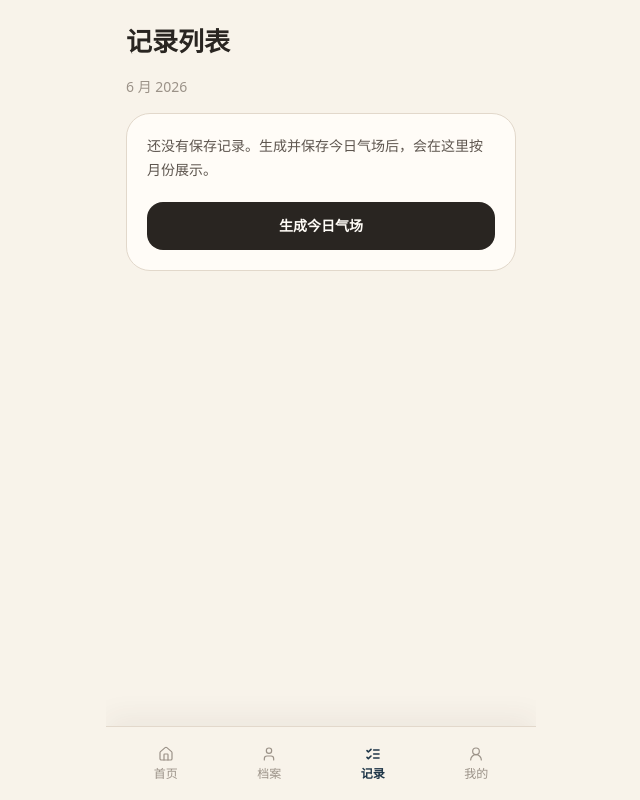
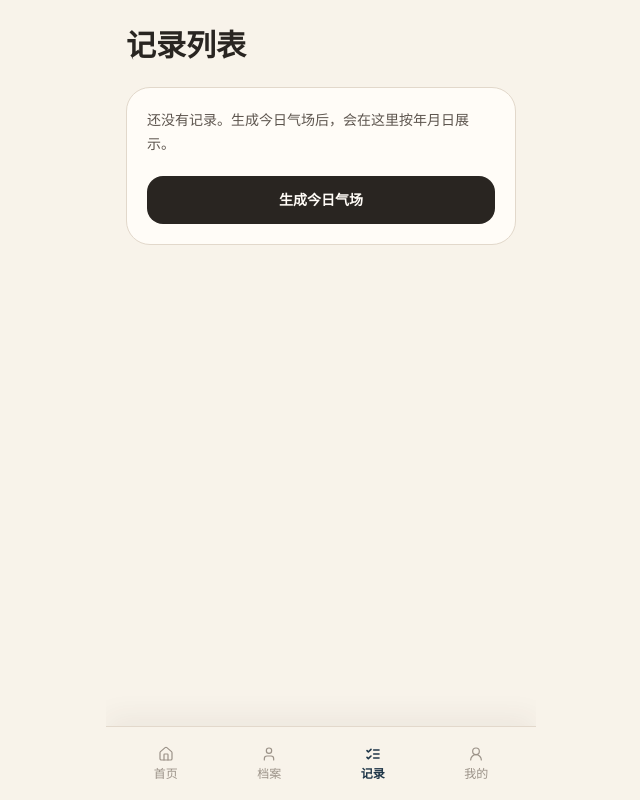
Before and after one commit to carycoi888/today-aura-v1.0, a Next.js app: page /prototype in a window 1280 px wide. Both pictures are taken after a click on the button "记录". Shown: the whole page, without its empty margins (319-959 px from the left). Built offline with nearby package versions, Linux system fonts and the light colour scheme.

Commit message:
fix prototype history and color contrast

```diff
--- a/src/app/globals.css
+++ b/src/app/globals.css
@@ -76,4 +76,16 @@
   .animate-aura-swatch-open {
     animation: aura-swatch-open 320ms ease-out both;
   }
+
+  .aura-home-question-title {
+    font-family:
+      "Songti SC",
+      "STSong",
+      "Noto Serif CJK SC",
+      "Source Han Serif SC",
+      "SimSun",
+      serif;
+    font-feature-settings: "palt" 1;
+    font-synthesis: none;
+  }
 }
--- a/src/components/prototype/AuraPrototype.tsx
+++ b/src/components/prototype/AuraPrototype.tsx
@@ -4,6 +4,7 @@ import { AnimatePresence, MotionConfig, motion, useReducedMotion } from "motion/
 import {
   CalendarDays,
   Check,
+  ChevronDown,
   ChevronLeft,
   ChevronRight,
   RefreshCcw,
@@ -14,6 +15,7 @@ import { BottomNav, type PrototypeNavKey } from "@/components/prototype/BottomNa
 import { HomeLuxuryScreen } from "@/components/prototype/HomeLuxuryScreen";
 import { ProfileLuxuryScreen } from "@/components/prototype/ProfileLuxuryScreen";
 import { SharePreviewModal } from "@/components/prototype/SharePreviewModal";
+import { readableMutedTextColor, readableSoftLayer, readableTextColor } from "@/lib/aura/colorContrast";
 import {
   defaultProfile,
   desiredAuraOptions,
@@ -113,15 +115,19 @@ export function AuraPrototype() {
 
   function startGenerate() {
     const next = generateDailyAura(input, profile, false);
+    saveResult(next);
     setResult(next);
+    setHistory(readResults());
     setRegeneratedUsed(false);
     setScreen("generating");
   }
 
   function openDefaultResult() {
     const next = generateDailyAura(defaultInput, profile, false);
+    saveResult(next);
     setInput(defaultInput);
     setResult(next);
+    setHistory(readResults());
     setRegeneratedUsed(false);
     setScreen("overview");
   }
@@ -137,7 +143,9 @@ export function AuraPrototype() {
   function confirmRegenerate() {
     if (!result || regeneratedUsed) return;
     const next = generateDailyAura(result.input, profile, true);
+    saveResult(next);
     setResult(next);
+    setHistory(readResults());
     setRegeneratedUsed(true);
     setScreen("generating");
   }
@@ -437,6 +445,9 @@ function OverviewScreen({
 }) {
   const [activeAdvice, setActiveAdvice] = useState<"outfit" | "makeup">("outfit");
   const [shareOpen, setShareOpen] = useState(false);
+  const heroTextColor = readableTextColor(result.primaryColor.hex);
+  const heroMutedColor = readableMutedTextColor(result.primaryColor.hex);
+  const heroLayer = readableSoftLayer(result.primaryColor.hex);
 
   return (
     <div className="space-y-5">
@@ -446,26 +457,34 @@ function OverviewScreen({
         initial="hidden"
         variants={{ hidden: {}, show: { transition: { staggerChildren: 0.06 } } }}
       >
-        <motion.div className="relative min-h-[286px] overflow-hidden p-5 text-[#FFFCF7]" style={{ backgroundColor: result.primaryColor.hex }} variants={riseVariant}>
+        <motion.div
+          className="relative min-h-[286px] overflow-hidden p-5"
+          style={{ backgroundColor: result.primaryColor.hex, color: heroTextColor }}
+          variants={riseVariant}
+        >
           <div
             aria-hidden="true"
-            className="absolute bottom-[-64px] right-[-46px] h-44 w-44 rounded-full bg-white/20 blur-2xl"
+            className="absolute bottom-[-64px] right-[-46px] h-44 w-44 rounded-full blur-2xl"
+            style={{ backgroundColor: heroLayer.background }}
           />
           <div className="relative flex items-start justify-between gap-4">
             <div>
-              <p className="text-sm opacity-85">今日气场</p>
+              <p className="text-sm" style={{ color: heroMutedColor }}>今日气场</p>
               <h1 className="mt-2 text-[42px] font-semibold leading-none tracking-normal">{result.title}</h1>
             </div>
-            <div className="rounded-[18px] border border-white/28 bg-white/12 px-3 py-2 text-right">
-              <CalendarDays className="ml-auto size-4 opacity-85" />
-              <p className="mt-2 text-xs leading-4 opacity-85">{result.date}</p>
+            <div
+              className="rounded-[18px] border px-3 py-2 text-right"
+              style={{ backgroundColor: heroLayer.background, borderColor: heroLayer.border }}
+            >
+              <CalendarDays className="ml-auto size-4" style={{ color: heroMutedColor }} />
+              <p className="mt-2 text-xs leading-4" style={{ color: heroMutedColor }}>{result.date}</p>
             </div>
           </div>
 
           <div className="relative mt-10">
-            <p className="text-xs opacity-80">Main Color</p>
+            <p className="text-xs" style={{ color: heroMutedColor }}>Main Color</p>
             <h2 className="mt-1 text-[58px] font-semibold leading-none">{result.primaryColor.name}</h2>
-            <p className="mt-4 max-w-[16rem] text-sm leading-6 opacity-92">{result.dailyQuote}</p>
+            <p className="mt-4 max-w-[16rem] text-sm leading-6" style={{ color: heroMutedColor }}>{result.dailyQuote}</p>
           </div>
         </motion.div>
 
@@ -658,30 +677,141 @@ function SharePreviewScreen({
 }
 
 function HistoryScreen({ history, onOpen, onGenerate }: { history: DailyAuraResult[]; onOpen: (result: DailyAuraResult) => void; onGenerate: () => void }) {
+  const groups = groupHistoryByMonthAndDay(history);
+  const [collapsedMonths, setCollapsedMonths] = useState<string[]>([]);
+
+  function toggleMonth(key: string) {
+    setCollapsedMonths((current) => (
+      current.includes(key) ? current.filter((item) => item !== key) : [...current, key]
+    ));
+  }
+
   return (
-    <div className="space-y-4">
-      <h1 className="text-[26px] font-semibold">记录列表</h1>
-      <p className="text-sm text-[#9B9288]">6 月 2026</p>
-      {history.length ? history.map((item) => (
-        <button className="w-full rounded-[22px] border border-[#E2D8CB] bg-[#FFFCF7] p-4 text-left" key={item.id} onClick={() => onOpen(item)} type="button">
-          <div className="flex items-center justify-between">
-            <div>
-              <p className="font-semibold">{item.date} · {item.title}</p>
-              <p className="mt-2 text-sm text-[#7A6E62]">{item.input.scene} · {item.input.mood} · {item.input.desiredAura}</p>
-            </div>
-            <div className="flex gap-1">
-              {[item.primaryColor, item.secondaryColor, item.accentColor].map((color) => <span className="size-4 rounded-full border border-[#E2D8CB]" key={color.name} style={{ backgroundColor: color.hex }} />)}
-            </div>
-          </div>
-        </button>
-      )) : (
+    <div className="space-y-5">
+      <h1 className="text-[30px] font-semibold">记录列表</h1>
+      {groups.length ? groups.map((month) => {
+        const collapsed = collapsedMonths.includes(month.key);
+        return (
+          <section className="space-y-3" key={month.key}>
+            <button
+              className="flex w-full items-center justify-between text-left"
+              onClick={() => toggleMonth(month.key)}
+              type="button"
+            >
+              <span className="text-[18px] font-semibold text-[#9B9288]">{month.label}</span>
+              <span className="flex items-center gap-2 text-sm font-semibold text-[#9B9288]">
+                {month.count} 条
+                {collapsed ? <ChevronRight className="size-4" /> : <ChevronDown className="size-4" />}
+              </span>
+            </button>
+            <AnimatePresence initial={false}>
+              {!collapsed ? (
+                <motion.div
+                  animate={{ height: "auto", opacity: 1 }}
+                  className="space-y-4 overflow-hidden"
+                  exit={{ height: 0, opacity: 0 }}
+                  initial={{ height: 0, opacity: 0 }}
+                  transition={{ duration: 0.22, ease: "easeOut" }}
+                >
+                  {month.days.map((day) => (
+                    <section className="space-y-2" key={day.key}>
+                      <p className="px-1 text-sm font-semibold text-[#B99A63]">{day.label}</p>
+                      <div className="overflow-hidden rounded-[22px] border border-[#E2D8CB] bg-[#FFFCF7] shadow-[0_8px_24px_rgba(60,54,48,0.05)]">
+                        {day.items.map((item, index) => (
+                          <button
+                            className={`flex w-full items-center justify-between gap-3 p-4 text-left ${index > 0 ? "border-t border-[#E2D8CB]" : ""}`}
+                            key={item.id}
+                            onClick={() => onOpen(item)}
+                            type="button"
+                          >
+                            <span className="min-w-0 flex-1">
+                              <span className="block truncate text-[17px] font-semibold text-[#292521]">
+                                {formatHistoryDate(item)} · {item.title}
+                              </span>
+                              <span className="mt-2 block truncate text-sm text-[#7A6E62]">
+                                {item.input.scene} · {item.input.mood} · {item.input.desiredAura}
+                              </span>
+                            </span>
+                            <span className="flex shrink-0 gap-1">
+                              {[item.primaryColor, item.secondaryColor, item.accentColor].map((color) => (
+                                <span
+                                  className="size-4 rounded-full border border-[#E2D8CB]"
+                                  key={`${item.id}-${color.role}`}
+                                  style={{ backgroundColor: color.hex }}
+                                />
+                              ))}
+                            </span>
+                            <ChevronRight className="size-4 shrink-0 text-[#B8AEA3]" />
+                          </button>
+                        ))}
+                      </div>
+                    </section>
+                  ))}
+                </motion.div>
+              ) : null}
+            </AnimatePresence>
+          </section>
+        );
+      }) : (
         <section className="rounded-[24px] border border-[#E2D8CB] bg-[#FFFCF7] p-5">
-          <p className="text-sm leading-6 text-[#5E564F]">还没有保存记录。生成并保存今日气场后，会在这里按月份展示。</p>
+          <p className="text-sm leading-6 text-[#5E564F]">还没有记录。生成今日气场后，会在这里按年月日展示。</p>
           <PrimaryButton className="mt-5" onClick={onGenerate}>生成今日气场</PrimaryButton>
         </section>
       )}
     </div>
   );
+}
+
+function groupHistoryByMonthAndDay(history: DailyAuraResult[]) {
+  const monthMap = new Map<string, { key: string; label: string; count: number; days: Map<string, { key: string; label: string; items: DailyAuraResult[] }> }>();
+
+  history
+    .slice()
+    .sort((a, b) => new Date(b.createdAt).getTime() - new Date(a.createdAt).getTime())
+    .forEach((item) => {
+      const date = getResultDate(item);
+      const monthKey = `${date.getFullYear()}-${String(date.getMonth() + 1).padStart(2, "0")}`;
+      const dayKey = `${monthKey}-${String(date.getDate()).padStart(2, "0")}`;
+      if (!monthMap.has(monthKey)) {
+        monthMap.set(monthKey, {
+          key: monthKey,
+          label: `${date.getFullYear()} 年 ${date.getMonth() + 1} 月`,
+          count: 0,
+          days: new Map(),
+        });
+      }
+      const month = monthMap.get(monthKey);
+      if (!month) return;
+      if (!month.days.has(dayKey)) {
+        month.days.set(dayKey, {
+          key: dayKey,
+          label: `${date.getMonth() + 1} 月 ${date.getDate()} 日`,
+          items: [],
+        });
+      }
+      const day = month.days.get(dayKey);
+      if (!day) return;
+      day.items.push(item);
+      month.count += 1;
+    });
+
+  return Array.from(monthMap.values()).map((month) => ({
+    key: month.key,
+    label: month.label,
+    count: month.count,
+    days: Array.from(month.days.values()),
+  }));
+}
+
+function getResultDate(result: DailyAuraResult) {
+  const date = new Date(result.createdAt);
+  return Number.isNaN(date.getTime()) ? new Date() : date;
+}
+
+function formatHistoryDate(result: DailyAuraResult) {
+  const date = getResultDate(result);
+  const weekday = new Intl.DateTimeFormat("zh-CN", { weekday: "short" }).format(date);
+  return `${date.getMonth() + 1}月${date.getDate()}日${weekday}`;
 }
 
 function RegenerateConfirm({ result, disabled, onCancel, onConfirm }: { result: DailyAuraResult; disabled: boolean; onCancel: () => void; onConfirm: () => void }) {
--- a/src/components/prototype/HomeLuxuryScreen.tsx
+++ b/src/components/prototype/HomeLuxuryScreen.tsx
@@ -88,8 +88,7 @@ export function HomeLuxuryScreen({
 
       <section className="mt-11">
         <h2
-          className="text-[42px] font-semibold leading-[1.12] tracking-normal text-[#292521]"
-          style={{ fontFamily: '"Songti SC", "Noto Serif CJK SC", STSong, SimSun, serif' }}
+          className="aura-home-question-title text-[42px] font-semibold leading-[1.12] tracking-normal text-[#292521]"
         >
           今天想以
           <br />
--- /dev/null
+++ b/src/lib/aura/colorContrast.ts
@@ -0,0 +1,35 @@
+export function isLightColor(hex: string) {
+  const normalized = normalizeHex(hex);
+  if (!normalized) return false;
+  const red = parseInt(normalized.slice(0, 2), 16);
+  const green = parseInt(normalized.slice(2, 4), 16);
+  const blue = parseInt(normalized.slice(4, 6), 16);
+  const luminance = (0.299 * red + 0.587 * green + 0.114 * blue) / 255;
+  return luminance > 0.68;
+}
+
+export function readableTextColor(hex: string) {
+  return isLightColor(hex) ? "#292521" : "#FFFCF7";
+}
+
+export function readableMutedTextColor(hex: string) {
+  return isLightColor(hex) ? "#5E564F" : "rgba(255,252,247,0.86)";
+}
+
+export function readableSoftLayer(hex: string) {
+  return isLightColor(hex)
+    ? { background: "rgba(41,37,33,0.06)", border: "rgba(41,37,33,0.12)" }
+    : { background: "rgba(255,252,247,0.12)", border: "rgba(255,252,247,0.28)" };
+}
+
+function normalizeHex(hex: string) {
+  const value = hex.replace("#", "").trim();
+  if (/^[0-9a-fA-F]{3}$/.test(value)) {
+    return value
+      .split("")
+      .map((char) => char + char)
+      .join("");
+  }
+  if (/^[0-9a-fA-F]{6}$/.test(value)) return value;
+  return "";
+}
--- a/src/lib/aura/mockGenerator.ts
+++ b/src/lib/aura/mockGenerator.ts
@@ -46,7 +46,7 @@ export function generateDailyAura(
   const createdAt = new Date().toISOString();
 
   return {
-    id: `${createdAt.slice(0, 10)}-${hashInput(input)}-${isRegenerated ? "r1" : "r0"}`,
+    id: `${createdAt}-${hashInput(input)}-${isRegenerated ? "r1" : "r0"}`,
     date,
     input,
     title,
--- a/src/lib/aura/storage.ts
+++ b/src/lib/aura/storage.ts
@@ -37,7 +37,7 @@ export function readResults() {
 
 export function saveResult(result: DailyAuraResult) {
   const existing = readResults();
-  const next = [result, ...existing.filter((item) => item.id !== result.id)].slice(0, 30);
+  const next = [result, ...existing.filter((item) => item.id !== result.id)];
   writeJson(RESULTS_KEY, next);
 }
 
```
Also changed, not shown: src/components/prototype/ProfileLuxuryScreen.tsx (+7 -4 lines).
